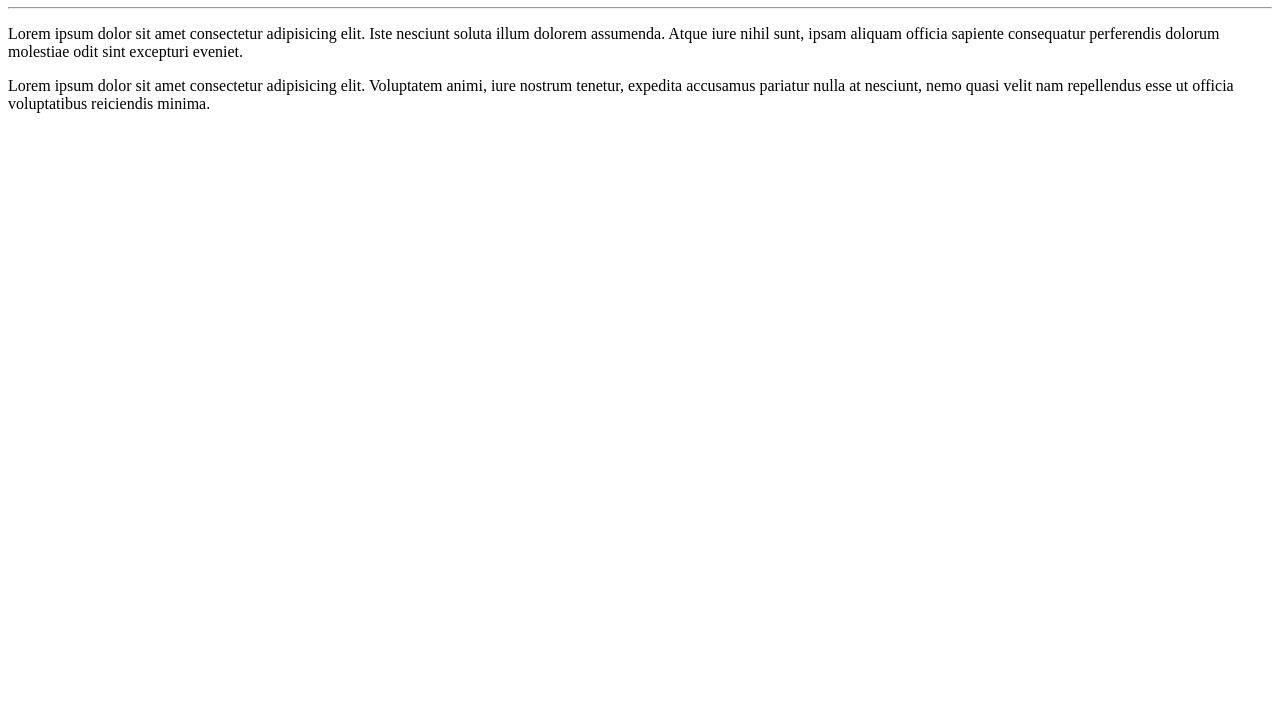
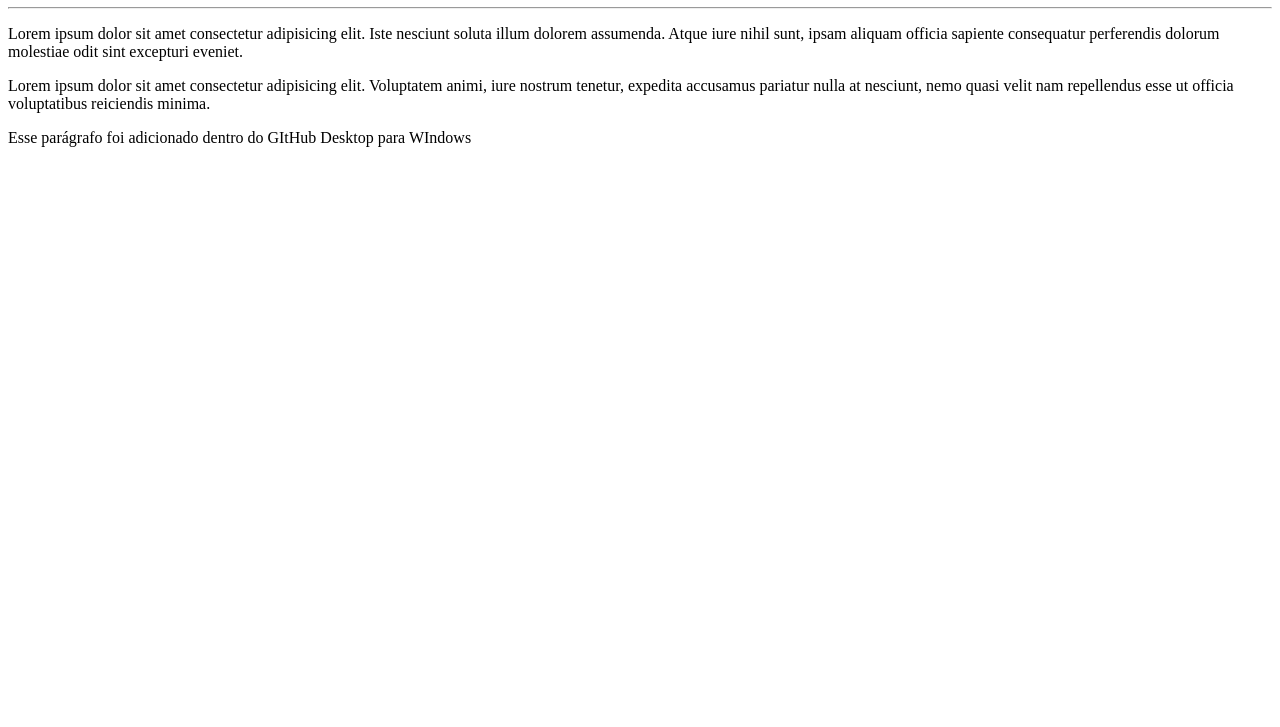
Before and after one commit to Menephyl/Ola-mundo, a plain HTML site: page site-exemplo/index.html in a window 1280 px wide. Shown: the part 73-800 px from the top of the page. Drawn offline with Linux system fonts and the light colour scheme.

Commit message:
Update index.html

```diff
--- a/site-exemplo/index.html
+++ b/site-exemplo/index.html
@@ -12,5 +12,8 @@
     <p>Lorem ipsum dolor sit amet consectetur adipisicing elit. Iste nesciunt soluta illum dolorem assumenda. Atque iure nihil sunt, ipsam aliquam officia sapiente consequatur perferendis dolorum molestiae odit sint excepturi eveniet.
     </p>
     <p>Lorem ipsum dolor sit amet consectetur adipisicing elit. Voluptatem animi, iure nostrum tenetur, expedita accusamus pariatur nulla at nesciunt, nemo quasi velit nam repellendus esse ut officia voluptatibus reiciendis minima.</p>
+    <p>Esse parágrafo foi adicionado dentro do GItHub Desktop para WIndows
+
+    </p>
 </body>
 </html>
```
